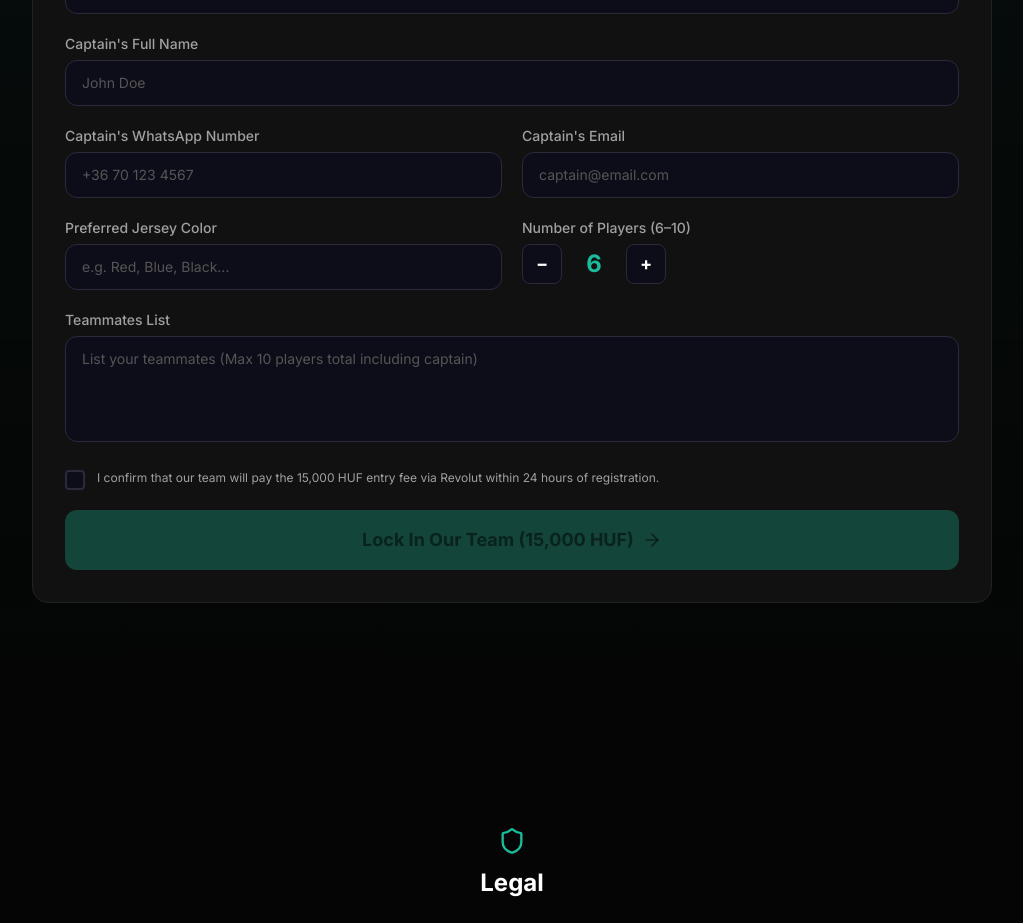
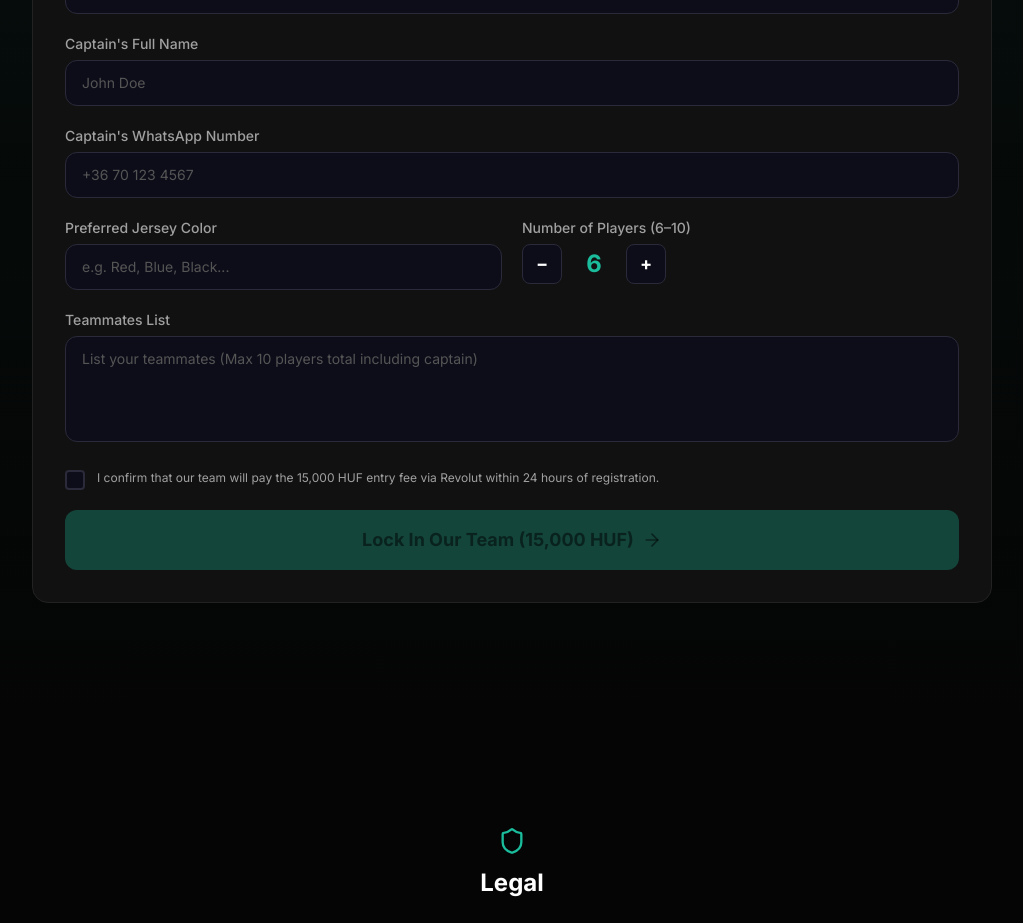
Before and after one commit to ahmhassan272/spora-landing, a Next.js app: page / in a window 1280 px wide. Shown: the part 3240-4163 px from the top of the page, without its empty margins (128-1151 px from the left). Built offline with nearby package versions, Linux system fonts and the light colour scheme.

Commit message:
fix: remove captain email field from registration form

```diff
--- a/src/components/Tournament.tsx
+++ b/src/components/Tournament.tsx
@@ -141,8 +141,7 @@ function RegistrationForm() {
                     />
                 </div>
 
-                {/* Two-column row: WhatsApp + Email */}
-                <div className="grid grid-cols-1 sm:grid-cols-2 gap-5">
+                {/* WhatsApp */}
                 <div>
                     <label htmlFor="WhatsApp_Number" className="block text-sm font-medium text-text-secondary mb-1.5">
                         {t('tournament', 'whatsappLabel')}
@@ -155,20 +154,6 @@ function RegistrationForm() {
                         placeholder={t('tournament', 'whatsappPlaceholder')}
                         className={INPUT_CLASS}
                     />
-                    </div>
-                    <div>
-                        <label htmlFor="Email" className="block text-sm font-medium text-text-secondary mb-1.5">
-                            {t('tournament', 'emailLabel')}
-                        </label>
-                        <input
-                            type="email"
-                            id="Email"
-                            name="Email"
-                            required
-                            placeholder={t('tournament', 'emailPlaceholder')}
-                            className={INPUT_CLASS}
-                        />
-                    </div>
                 </div>
 
                 {/* Two-column: Jersey Color + Player Count */}
```
Lines whose indentation alone changed are shown as unchanged.
